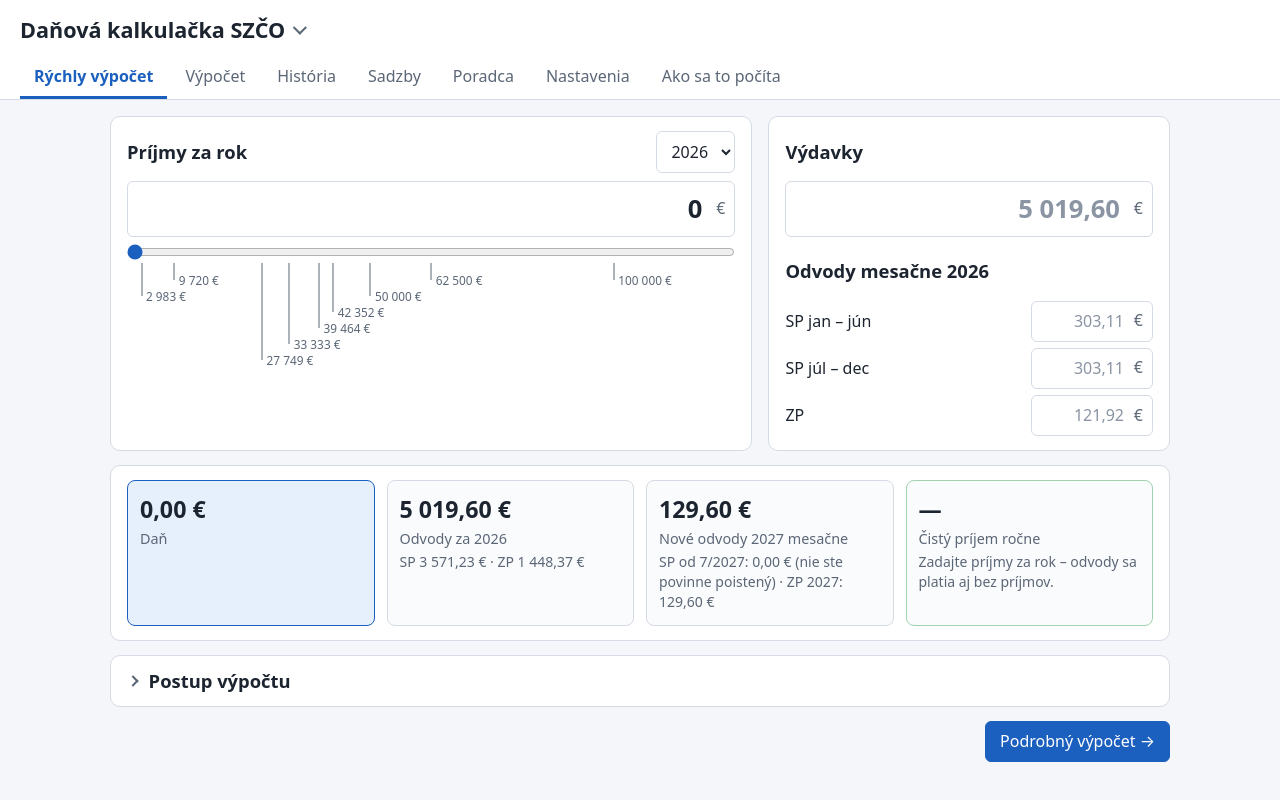
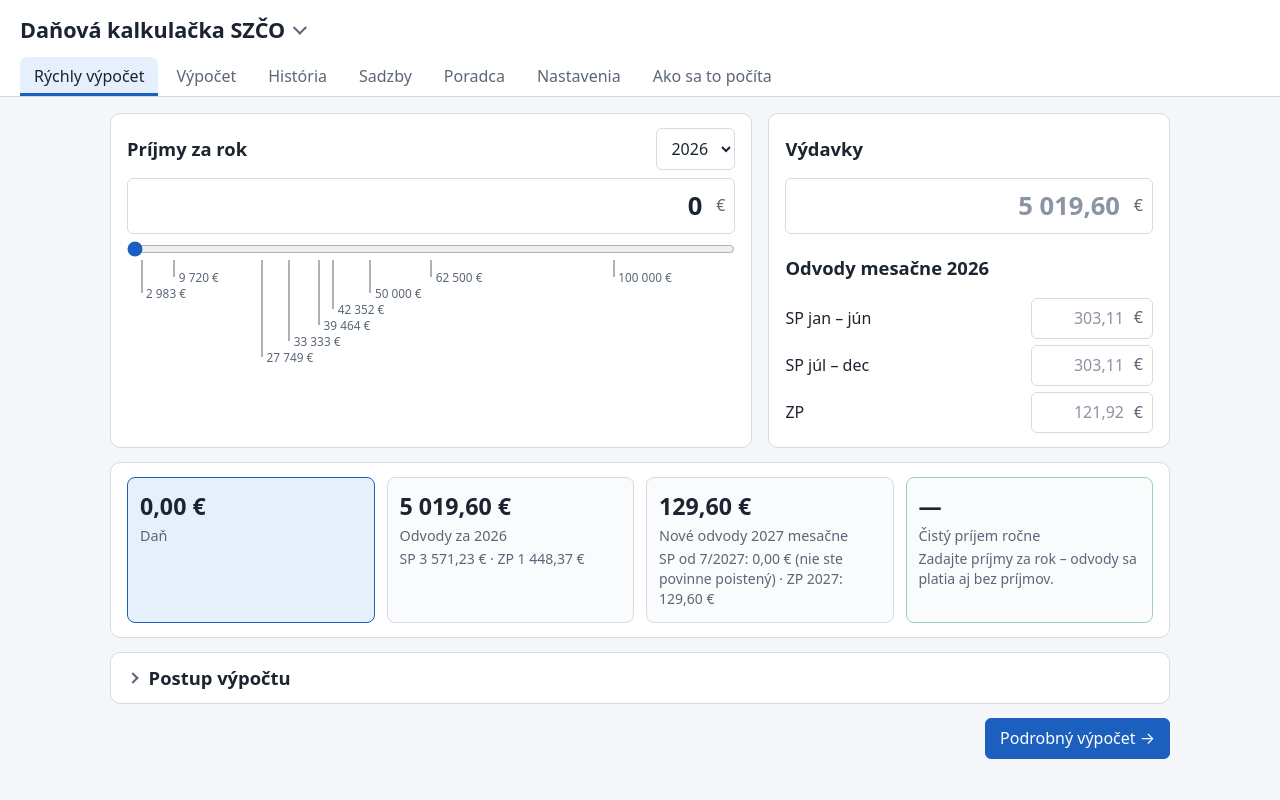
Before and after one commit to romanmerkl11-stack/danova-kalkulacka, a React (Vite) app: page / in a window 1280 px wide. Built offline with nearby package versions, Linux system fonts and the light colour scheme.

Commit message:
Záložky: aktívna bez tučného písma (nič neodskakuje), podfarbenie + pruh
Co-Authored-By: Claude Opus 5.5 <noreply@anthropic.com>

```diff
--- a/src/ui/styles.css
+++ b/src/ui/styles.css
@@ -30,9 +30,11 @@ a { color: var(--accent); }
 /* hlavička */
 .app-header { background: var(--card); border-bottom: 1px solid var(--border); padding: 12px 20px 0; }
 .tabs { display: flex; gap: 4px; flex-wrap: wrap; margin-top: 10px; }
-.tab { background: none; border: none; border-bottom: 3px solid transparent; color: var(--muted); padding: 8px 14px; font-size: 1rem; cursor: pointer; border-radius: 0; }
-.tab:hover { color: var(--text); }
-.tab.active { color: var(--accent); border-bottom-color: var(--accent); font-weight: 600; }
+/* záložky: aktívna = podfarbené pozadie + pruh dole (box-shadow) – šírka sa nemení, nič neodskočí */
+.tab { background: none; border: none; color: var(--muted); padding: 8px 14px; font-size: 1rem; font-weight: 500; cursor: pointer; border-radius: 8px 8px 0 0; transition: background 0.15s, color 0.15s; }
+.tab:hover { color: var(--text); background: color-mix(in srgb, var(--info-bg) 50%, transparent); }
+.tab.active { color: var(--text); background: var(--info-bg); box-shadow: inset 0 -3px 0 var(--accent); }
+.tab:focus-visible { outline: 2px solid var(--accent); outline-offset: -2px; }
 
 /* rozloženie */
 .layout { display: grid; grid-template-columns: 420px minmax(0, 1fr); gap: 20px; padding: 20px; align-items: start; }
```
